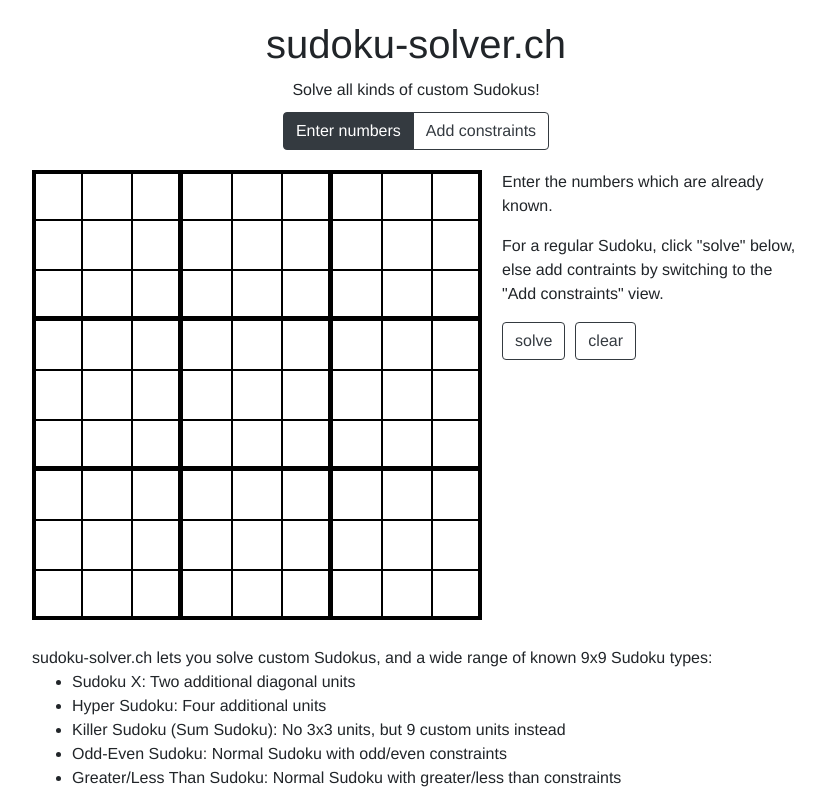
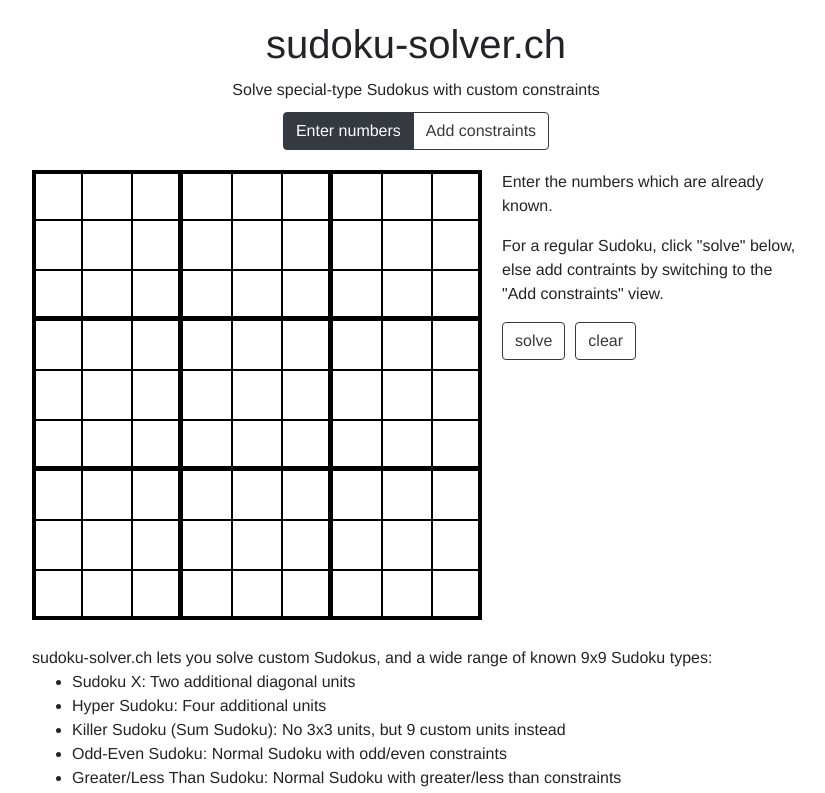
Before and after one commit to akleemans/sudoku-solver.ch, an Angular app in the folder frontend/: page / in a window 1280 px wide. Shown: the top 793 px of the page, without its empty margins (224-1049 px from the left). Built offline with nearby package versions, Linux system fonts and the light colour scheme.

Commit message:
Work on site

```diff
--- a/frontend/package.json
+++ b/frontend/package.json
@@ -2,7 +2,6 @@
   "name": "custom-sudoku-solver",
   "version": "0.0.0",
   "scripts": {
-    "ng": "ng",
     "start": "ng serve",
     "build": "ng build",
     "test": "ng test",
--- a/frontend/src/app/app.component.html
+++ b/frontend/src/app/app.component.html
@@ -1,5 +1,5 @@
 <h1>sudoku-solver.ch</h1>
-<p class="subtitle">Solve all kinds of custom Sudokus!</p>
+<p class="subtitle">Solve special-type Sudokus with custom constraints</p>
 <div class="content">
   <router-outlet></router-outlet>
 </div>
--- a/frontend/src/app/app.module.ts
+++ b/frontend/src/app/app.module.ts
@@ -1,11 +1,10 @@
 import {BrowserModule} from '@angular/platform-browser';
 import {NgModule} from '@angular/core';
-
 import {AppRoutingModule} from './app-routing.module';
 import {AppComponent} from './app.component';
 import {BrowserAnimationsModule} from '@angular/platform-browser/animations';
 import {MainComponent} from './main/main.component';
-import {FormsModule} from "@angular/forms";
+import {FormsModule} from '@angular/forms';
 
 @NgModule({
   declarations: [
```
Also changed, not shown: frontend/src/test.ts (+2 -5 lines), 1 other file (tests, documents, lock files or other folders).
